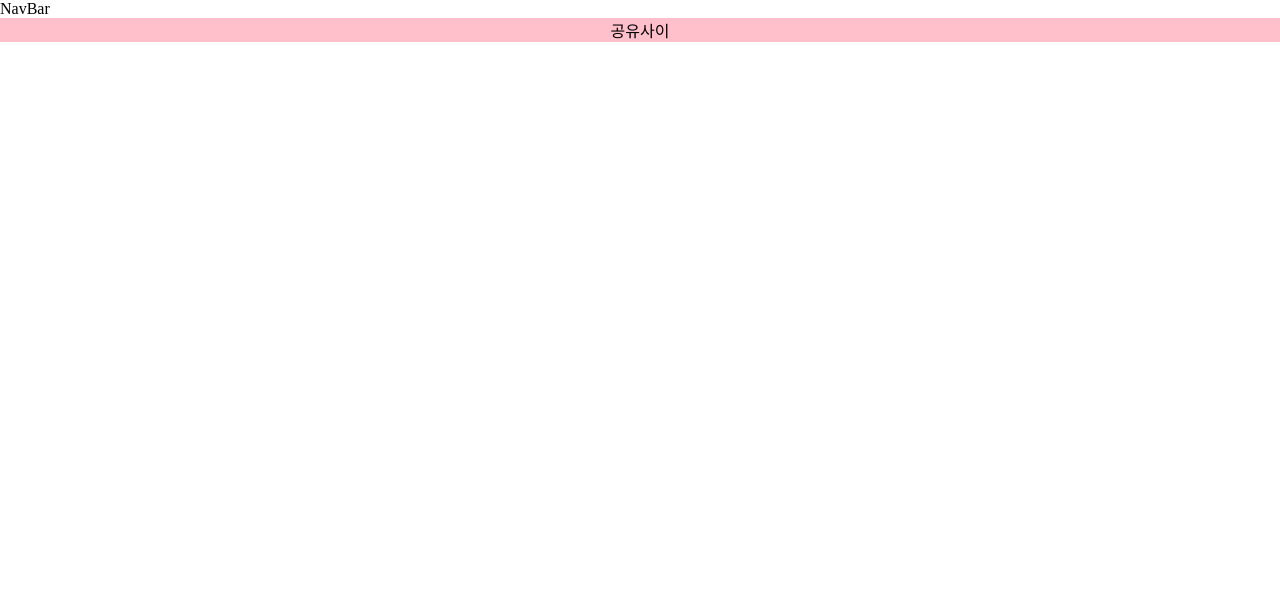
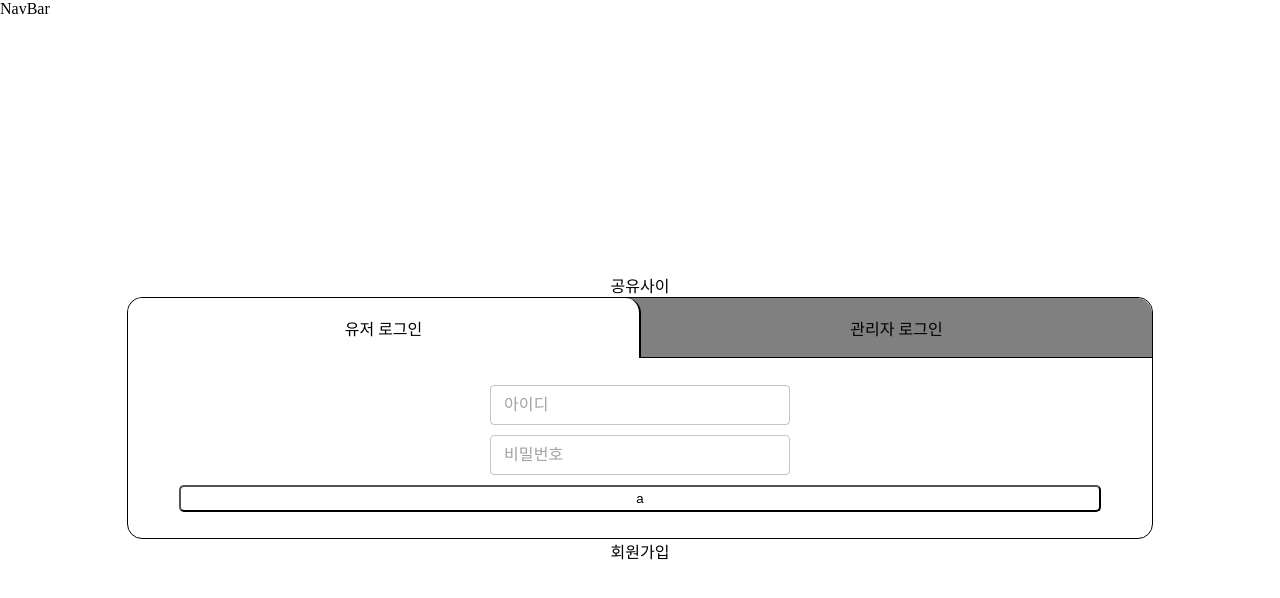
Before and after one commit to 22JH/share42, a React (Create React App) app in the folder AMAG_Project/Frontend/ou42/: page /login in a window 1280 px wide. Shown: the top 598 px of the page. Built offline with nearby package versions, Linux system fonts and the light colour scheme.

Commit message:
[FE] ADD : 로그인 창 완성

```diff
--- a/AMAG_Project/Frontend/ou42/package.json
+++ b/AMAG_Project/Frontend/ou42/package.json
@@ -4,6 +4,8 @@
   "private": true,
   "dependencies": {
     "@emotion/react": "^11.10.6",
+    "@emotion/styled": "^11.10.6",
+    "@mui/material": "^5.12.1",
     "@testing-library/jest-dom": "^5.16.5",
     "@testing-library/react": "^13.4.0",
     "@testing-library/user-event": "^13.5.0",
@@ -16,6 +18,7 @@
     "emotion": "^11.0.0",
     "react": "^18.2.0",
     "react-dom": "^18.2.0",
+    "react-icons": "^4.8.0",
     "react-query": "^3.39.3",
     "react-router-dom": "^6.10.0",
     "react-scripts": "5.0.1",
--- a/AMAG_Project/Frontend/ou42/src/App.tsx
+++ b/AMAG_Project/Frontend/ou42/src/App.tsx
@@ -1,9 +1,11 @@
 /** @jsxImportSource @emotion/react */
 import { BrowserRouter as Router, Routes, Route } from "react-router-dom";
+import { css, Global } from "@emotion/react";
 import UserHome from "./routes/userHome/UserHome";
 import NavBar from "./components/NavBar";
-import Login from "./routes/auth/logIn/Login";
-import { css, Global } from "@emotion/react";
+import Login from "./routes/auth/Login";
+import Terms from "./routes/auth/Terms";
+// import SignUp from "./routes/auth/signUp/SignUp";
 
 const globalStyle = css`
   body {
@@ -22,6 +24,7 @@ function App() {
         <Routes>
           <Route path="/" element={<UserHome />} />
           <Route path="/login" element={<Login />} />
+          <Route path="/terms" element={<Terms />} />
         </Routes>
       </Router>
     </>
--- a/AMAG_Project/Frontend/ou42/src/components/UI/Btn.tsx
+++ b/AMAG_Project/Frontend/ou42/src/components/UI/Btn.tsx
@@ -11,9 +11,11 @@ interface PropType {
 
 export default function Btn({ width, height, color, content }: PropType) {
   const btnStyle = css`
-    width: ${width};
-    height: ${height};
-    color: ${color};
+    width: ${width}%;
+    height: ${height}%;
+    background-color: ${color};
+    position: relative;
+    border-radius: 5px;
   `;
-  return <button>{content}</button>;
+  return <button css={btnStyle}>{content}</button>;
 }
--- /dev/null
+++ b/AMAG_Project/Frontend/ou42/src/routes/auth/Login.tsx
@@ -0,0 +1,130 @@
+/** @jsxImportSource @emotion/react */
+import { css } from "@emotion/react";
+import { useState } from "react";
+import TextField from "@mui/material/TextField";
+import Btn from "../../components/UI/Btn";
+import { useNavigate } from "react-router-dom";
+
+const container = css`
+  height: 100vh;
+  width: 100%;
+  display: flex;
+  justify-content: center;
+  align-items: center;
+  flex-direction: column;
+
+  .loginWindow {
+    width: 80%;
+    height: 30%;
+    display: flex;
+    flex-direction: column;
+    border-radius: 15px;
+    border: 1px solid black;
+  }
+  .userOrAdmin {
+    flex: 1;
+    display: flex;
+    background-color: gray;
+    border-top-left-radius: 15px 15px;
+    border-top-right-radius: 15px 15px;
+
+    .typeBtn {
+      display: flex;
+      justify-content: center;
+      align-items: center;
+    }
+    .user {
+      flex: 1;
+      border-bottom: 1px solid black;
+      border-top-left-radius: 15px 15px;
+    }
+
+    .userActive {
+      flex: 1;
+      border-right: 2px solid black;
+      border-top-left-radius: 15px 15px;
+      border-top-right-radius: 15px 15px;
+      background-color: white;
+    }
+
+    .admin {
+      flex: 1;
+      border-bottom: 1px solid black;
+      border-top-right-radius: 15px 15px;
+    }
+
+    .adminActive {
+      flex: 1;
+      border-left: 2px solid black;
+      border-top-left-radius: 15px 15px;
+      border-top-right-radius: 15px 15px;
+      background-color: white;
+    }
+  }
+
+  .textWindow {
+    flex: 3;
+    display: flex;
+    justify-content: center;
+    align-items: center;
+    flex-direction: column;
+    .txt {
+      margin-bottom: 10px;
+    }
+  }
+`;
+
+export default function Login() {
+  const [userType, setUserType] = useState<boolean>(true);
+  const navigate = useNavigate();
+
+  const handleUserType = () => {
+    setUserType(true);
+  };
+  const handleAdminType = () => {
+    setUserType(false);
+  };
+  return (
+    <div css={container}>
+      <div className="header">공유사이</div>
+      <div className="loginWindow">
+        <div className="userOrAdmin">
+          <div
+            className={userType ? "userActive typeBtn" : "user typeBtn"}
+            onClick={handleUserType}
+          >
+            <p>유저 로그인</p>
+          </div>
+          <div
+            className={userType ? "admin typeBtn" : "adminActive typeBtn"}
+            onClick={handleAdminType}
+          >
+            <p>관리자 로그인</p>
+          </div>
+        </div>
+        <div className="textWindow">
+          <div className="idTxt txt">
+            <TextField
+              id="outlined-basic"
+              placeholder="아이디"
+              sx={{ width: "300px" }}
+              size="small"
+            />
+          </div>
+          <div className="pwdTxt txt">
+            <TextField
+              id="outlined-basic"
+              placeholder="비밀번호"
+              sx={{ width: "300px" }}
+              size="small"
+            />
+          </div>
+          <Btn width={"90"} height={"15"} color={"white"} content={"a"} />
+        </div>
+      </div>
+      <div className="singupBtn" onClick={() => navigate("/terms")}>
+        회원가입
+      </div>
+    </div>
+  );
+}
--- /dev/null
+++ b/AMAG_Project/Frontend/ou42/src/routes/auth/Terms.tsx
@@ -0,0 +1,71 @@
+/** @jsxImportSource @emotion/react */
+import { css } from "@emotion/react";
+import { AiOutlineCheckCircle } from "react-icons/ai";
+
+const container = css`
+  height: 100vh;
+  width: 100%;
+  display: flex;
+  justify-content: center;
+  align-items: center;
+  flex-direction: column;
+
+  .header {
+    font-size: 3.2rem;
+    font-weight: bold;
+    margin-bottom: 20px;
+  }
+  .section {
+    position: relative;
+    display: flex;
+    /* flex-direction: row; */
+    width: 90%;
+    .checkIcon {
+      margin-right: 5px;
+    }
+    .temrs {
+      font-size: 18px;
+
+      /* font-weight: 500; */
+    }
+  }
+`;
+
+const AGREE_ALL: string =
+  "이용약관, 개인정보 수집 및 이용, 위치기반서비스 이용약관(모두동의)";
+
+const AGREE_1: string = "이용약관 동의(필수)";
+const AGREE_2: string = "개인정보 수집 및 이용 동의(필수)";
+const AGREE_3: string = "위치기반서비스 이용약관 동의(선택)";
+
+export default function Temrs() {
+  return (
+    <div css={container}>
+      <div className="header">공유사이</div>
+      <div className="section">
+        <div className="checkIcon">
+          <AiOutlineCheckCircle size={"40px"} css={{ marginRight: "10px" }} />
+        </div>
+        <div className="temrs">{AGREE_ALL}</div>
+      </div>
+      <div className="section">
+        <div className="checkIcon">
+          <AiOutlineCheckCircle size={"40px"} css={{ marginRight: "10px" }} />
+        </div>
+        <div className="temrs">{AGREE_1}</div>
+      </div>
+      <div className="section">
+        <div className="checkIcon">
+          <AiOutlineCheckCircle size={"40px"} css={{ marginRight: "10px" }} />
+        </div>
+        <div className="temrs">{AGREE_2}</div>
+      </div>
+      <div className="section">
+        <div className="checkIcon">
+          <AiOutlineCheckCircle size={"40px"} css={{ marginRight: "10px" }} />
+        </div>
+        <div className="temrs">{AGREE_3}</div>
+      </div>
+    </div>
+  );
+}
--- a/AMAG_Project/Frontend/ou42/src/routes/auth/logIn/Login.tsx
+++ /dev/null
@@ -1,26 +0,0 @@
-/** @jsxImportSource @emotion/react */
-import { css } from "@emotion/react";
-
-const container = css`
-  height: 100%;
-  background-color: pink;
-  width: 100%;
-  display: flex;
-  justify-content: center;
-  align-content: center;
-`;
-
-export default function Login() {
-  return (
-    <div css={container}>
-      <div className="header">공유사이</div>
-      <div className="loginWindow">
-        <div className="userOrAdmin"></div>
-        <div className="textWindow">
-          <div className="idTxt"></div>
-          <div className="pwdTxt"></div>
-        </div>
-      </div>
-    </div>
-  );
-}
--- /dev/null
+++ b/AMAG_Project/Frontend/ou42/src/routes/auth/signUp/SignUp.tsx
@@ -0,0 +1,10 @@
+/** @jsxImportSource @emotion/react */
+import { css } from "@emotion/react";
+
+export default function SignUp() {
+  return (
+    <>
+      <h1>sign</h1>
+    </>
+  );
+}
```
Also changed, not shown: 1 other file (tests, documents, lock files or other folders).
